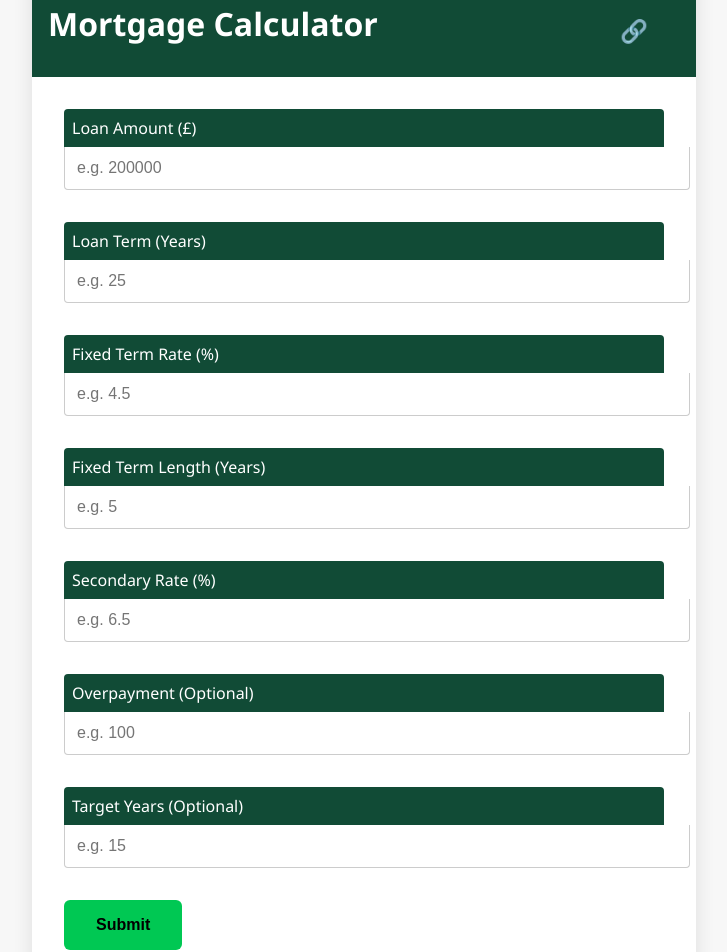
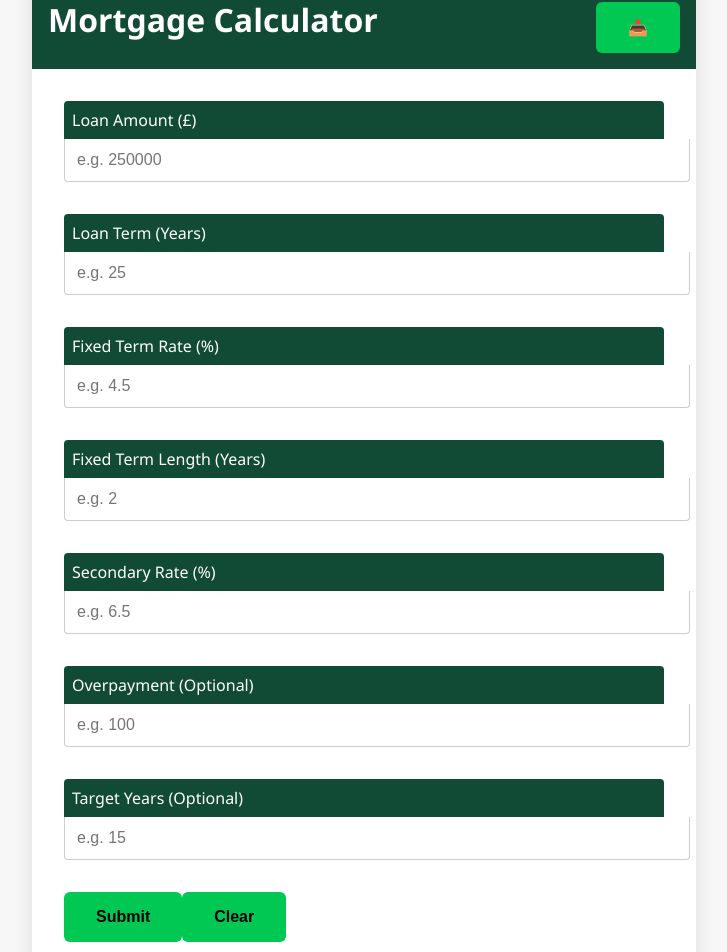
Before and after one commit to Ampdrew06/Mortgage-Calculator, a React (Create React App) app: page / in a window 1280 px wide. Shown: the part 78-1030 px from the top of the page, without its empty margins (276-1003 px from the left). Built offline with nearby package versions, Linux system fonts and the light colour scheme.

Commit message:
Update App.js

```diff
--- a/src/App.js
+++ b/src/App.js
@@ -1,5 +1,5 @@
 import React, { useState } from 'react';
-import './App.css'; // ✅ import styles
+import './App.css';
 
 function App() {
   const [loanAmount, setLoanAmount] = useState('');
@@ -17,6 +17,11 @@ function App() {
 
   const basePMT = (pv, rate, nper) =>
     (rate * pv) / (1 - Math.pow(1 + rate, -nper));
+
+  const formatCurrency = value => new Intl.NumberFormat('en-GB', {
+    style: 'currency',
+    currency: 'GBP'
+  }).format(value);
 
   const calculate = () => {
     const P = parseFloat(loanAmount.replace(/,/g, ''));
@@ -38,19 +43,16 @@ function App() {
     const months = g ? g : n;
     const pmt = basePMT(P, r1, months);
     const initial = Math.abs(pmt + op);
-    setInitialPayment(initial.toFixed(2));
+    setInitialPayment(formatCurrency(initial));
 
     if (n - t > 0) {
-      const altPMT = g
-        ? basePMT(P, r1, g) + op
-        : basePMT(P, r1, n) + op;
-
+      const altPMT = g ? basePMT(P, r1, g) + op : basePMT(P, r1, n) + op;
       const futureValue = P * Math.pow(1 + r1, t);
       const paid = altPMT * ((Math.pow(1 + r1, t) - 1) / r1);
       const balance = futureValue - paid;
 
       const second = basePMT(balance, r2, n - t);
-      setSecondPayment(Math.abs(second).toFixed(2));
+      setSecondPayment(formatCurrency(Math.abs(second)));
     } else {
       setSecondPayment('');
     }
@@ -59,7 +61,6 @@ function App() {
       setYearsRemaining('');
     } else {
       let result;
-
       if (g && op) {
         const termPmt = basePMT(P, r1, g) + op;
         const nper = Math.log(1 + (P * r1) / -termPmt) / Math.log(1 + r1);
@@ -73,137 +74,79 @@ function App() {
       } else {
         result = (n / 12).toFixed(2);
       }
-
-      setYearsRemaining(result);
+      setYearsRemaining(result < 0 ? Math.abs(result) : result);
     }
 
     if (P === 0 || n - t <= 0) {
       setRemainingBalance('');
     } else {
-      const altPMT = g
-        ? basePMT(P, r1, g) + op
-        : basePMT(P, r1, n) + op;
-
+      const altPMT = g ? basePMT(P, r1, g) + op : basePMT(P, r1, n) + op;
       const futureValue = P * Math.pow(1 + r1, t);
       const paid = altPMT * ((Math.pow(1 + r1, t) - 1) / r1);
       const balance = futureValue - paid;
+      setRemainingBalance(formatCurrency(Math.abs(balance)));
+    }
+  };
 
-      setRemainingBalance(Math.abs(balance).toFixed(2));
-    }
+  const clearInputs = () => {
+    setLoanAmount('');
+    setInitialRate('');
+    setLoanTermYears('');
+    setFixedTermYears('');
+    setSecondaryRate('');
+    setOverpayment('');
+    setTargetYears('');
+    setInitialPayment('');
+    setSecondPayment('');
+    setYearsRemaining('');
+    setRemainingBalance('');
   };
 
   return (
     <div className="container">
-      <h1>
-        Mortgage Calculator
+      <h1>Mortgage Calculator
         <button
           onClick={() => {
             if (navigator.share) {
               navigator.share({
                 title: 'Mortgage Calculator',
-                text: 'Check out this mortgage calculator app!',
-                url: window.location.href,
+                text: 'Check out this handy mortgage calculator app!',
+                url: window.location.href
               });
             } else {
               alert('Sharing is not supported on this device.');
             }
           }}
-          style={{
-            background: 'none',
-            border: 'none',
-            color: 'white',
-            fontSize: '1.4rem',
-            cursor: 'pointer',
-          }}
-          title="Share this app"
+          className="share"
         >
-          🔗
+          📤
         </button>
       </h1>
-
+      <div className="input-section">
         <label>Loan Amount (£)</label>
-      <input
-        type="number"
-        placeholder="e.g. 200000"
-        value={loanAmount}
-        onChange={(e) => setLoanAmount(e.target.value)}
-      />
-
+        <input type="number" value={loanAmount} onChange={(e) => setLoanAmount(e.target.value)} placeholder="e.g. 250000" />
         <label>Loan Term (Years)</label>
-      <input
-        type="number"
-        placeholder="e.g. 25"
-        value={loanTermYears}
-        onChange={(e) => setLoanTermYears(e.target.value)}
-      />
-
+        <input type="number" value={loanTermYears} onChange={(e) => setLoanTermYears(e.target.value)} placeholder="e.g. 25" />
         <label>Fixed Term Rate (%)</label>
-      <input
-        type="number"
-        placeholder="e.g. 4.5"
-        value={initialRate}
-        onChange={(e) => setInitialRate(e.target.value)}
-      />
-
+        <input type="number" value={initialRate} onChange={(e) => setInitialRate(e.target.value)} placeholder="e.g. 4.5" />
         <label>Fixed Term Length (Years)</label>
-      <input
-        type="number"
-        placeholder="e.g. 5"
-        value={fixedTermYears}
-        onChange={(e) => setFixedTermYears(e.target.value)}
-      />
-
+        <input type="number" value={fixedTermYears} onChange={(e) => setFixedTermYears(e.target.value)} placeholder="e.g. 2" />
         <label>Secondary Rate (%)</label>
-      <input
-        type="number"
-        placeholder="e.g. 6.5"
-        value={secondaryRate}
-        onChange={(e) => setSecondaryRate(e.target.value)}
-      />
-
+        <input type="number" value={secondaryRate} onChange={(e) => setSecondaryRate(e.target.value)} placeholder="e.g. 6.5" />
         <label>Overpayment (Optional)</label>
-      <input
-        type="number"
-        placeholder="e.g. 100"
-        value={overpayment}
-        onChange={(e) => setOverpayment(e.target.value)}
-      />
-
+        <input type="number" value={overpayment} onChange={(e) => setOverpayment(e.target.value)} placeholder="e.g. 100" />
         <label>Target Years (Optional)</label>
-      <input
-        type="number"
-        placeholder="e.g. 15"
-        value={targetYears}
-        onChange={(e) => setTargetYears(e.target.value)}
-      />
-
+        <input type="number" value={targetYears} onChange={(e) => setTargetYears(e.target.value)} placeholder="e.g. 15" />
+        <div className="button-row">
           <button onClick={calculate}>Submit</button>
-
+          <button onClick={clearInputs} className="clear">Clear</button>
+        </div>
+      </div>
       <div className="results">
-        {initialPayment && (
-          <p>
-            <span>Initial Monthly Payment:</span>{' '}
-            <span>£{initialPayment}</span>
-          </p>
-        )}
-        {secondPayment && (
-          <p>
-            <span>Secondary Monthly Payment:</span>{' '}
-            <span>£{secondPayment}</span>
-          </p>
-        )}
-        {yearsRemaining && (
-          <p>
-            <span>Years Remaining:</span>{' '}
-            <span>{yearsRemaining}</span>
-          </p>
-        )}
-        {remainingBalance && (
-          <p>
-            <span>Remaining Balance After Fixed Term:</span>{' '}
-            <span>£{remainingBalance}</span>
-          </p>
-        )}
+        {initialPayment && <p><span>Initial Monthly Payment:</span> <span>{initialPayment}</span></p>}
+        {secondPayment && <p><span>Secondary Monthly Payment:</span> <span>{secondPayment}</span></p>}
+        {yearsRemaining && <p><span>Years Remaining:</span> <span>{yearsRemaining}</span></p>}
+        {remainingBalance && <p><span>Remaining Balance After Fixed Term:</span> <span>{remainingBalance}</span></p>}
       </div>
     </div>
   );
```
Lines whose indentation alone changed are shown as unchanged.
